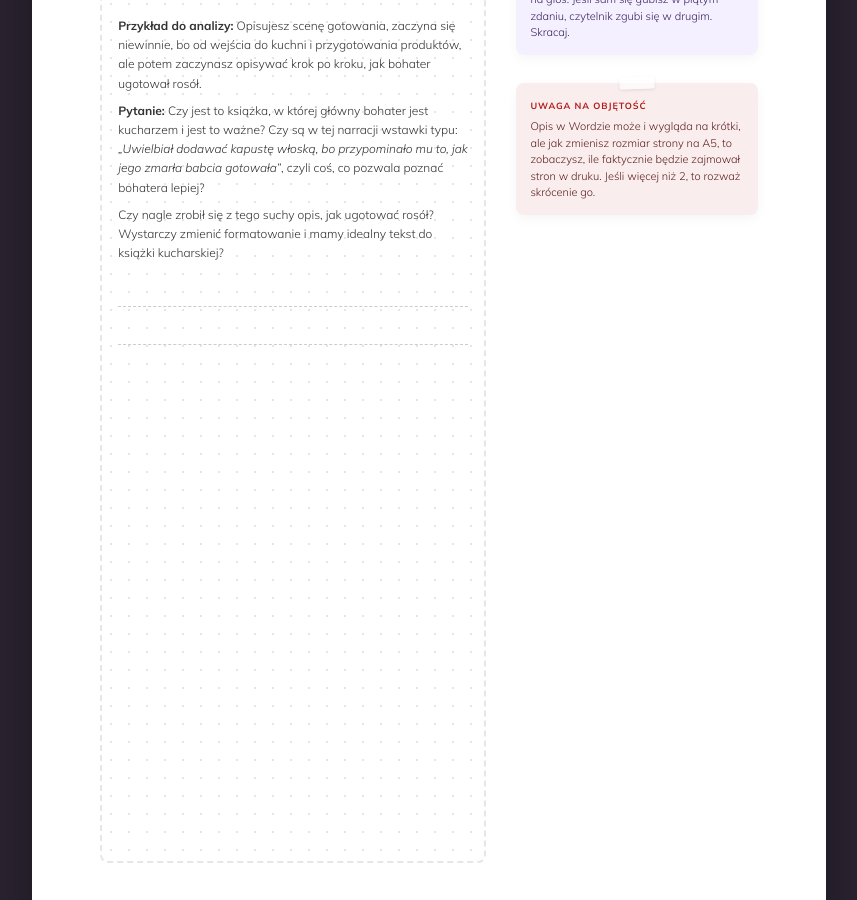
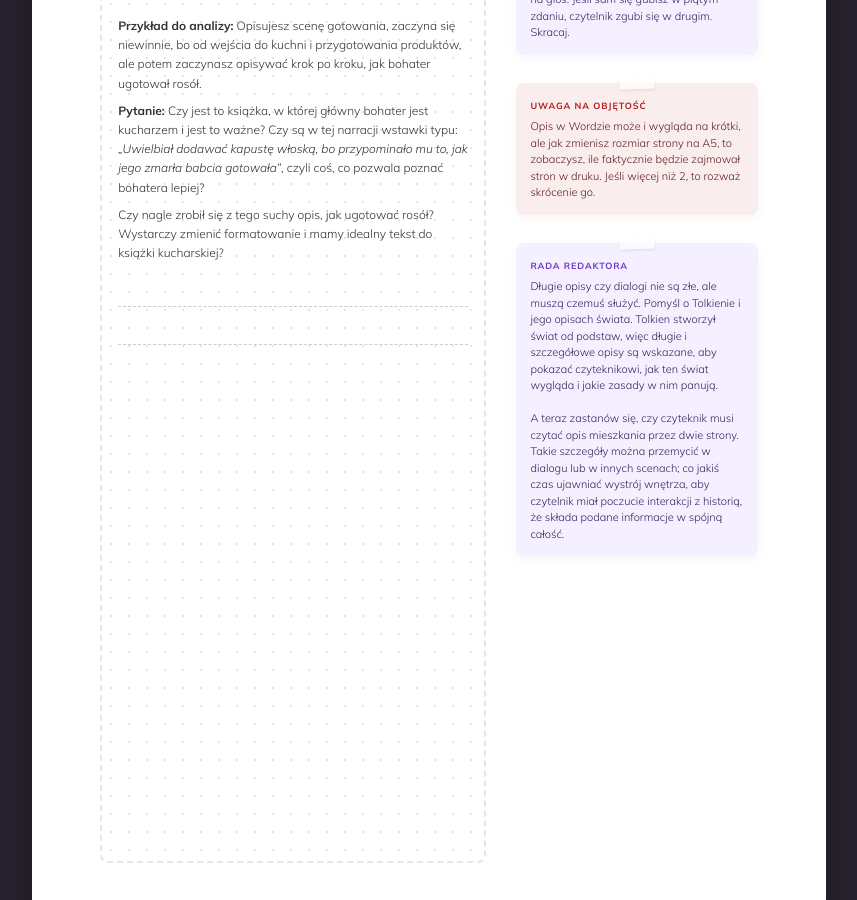
Before and after one commit to Bonnie00726/nataliaszoppa, a Jekyll site: the page najlepsza wersja arkusza so far.html, which Jekyll copies as it is, in a window 1280 px wide and 900 px high, scrolled down 7188 px. Shown: the whole window, without its empty margins (211-1068 px from the left). Built offline with Jekyll 4.4.1, drawn with Linux system fonts in a browser that asks for light colours.

Commit message:
Update najlepsza wersja arkusza so far.html

```diff
--- a/najlepsza wersja arkusza so far.html
+++ b/najlepsza wersja arkusza so far.html
@@ -595,6 +595,7 @@
     <div class="q-sidebar">
       <div class="box box-purple"><span class="box-title">Test Prawdy</span>Przeczytaj swój najdłuższy opis lub dialog na głos. Jeśli sam się gubisz w piątym zdaniu, czytelnik zgubi się w drugim. Skracaj.</div>
       <div class="box box-red"><span class="box-title">Uwaga na objętość</span>Opis w Wordzie może i wygląda na krótki, ale jak zmienisz rozmiar strony na A5, to zobaczysz, ile faktycznie będzie zajmował stron w druku. Jeśli więcej niż 2, to rozważ skrócenie go.</div>
+        <div class="box box-purple"><span class="box-title">Rada redaktora</span>Długie opisy czy dialogi nie są złe, ale muszą czemuś służyć. Pomyśl o Tolkienie i jego opisach świata. Tolkien stworzył świat od podstaw, więc długie i szczegółowe opisy są wskazane, aby pokazać czyteknikowi, jak ten świat wygląda i jakie zasady w nim panują. <br> <br> A teraz zastanów się, czy czyteknik musi czytać opis mieszkania przez dwie strony. Takie szczegóły można przemycić w dialogu lub w innych scenach; co jakiś czas ujawniać wystrój wnętrza, aby czytelnik miał poczucie interakcji z historią, że składa podane informacje w spójną całość.</div>
     </div>
   </div>
   <div class="runner bottom"><span>ZA KULISAMI DOBREJ KSIĄŻKI</span><span>7 / 17</span></div>
```
